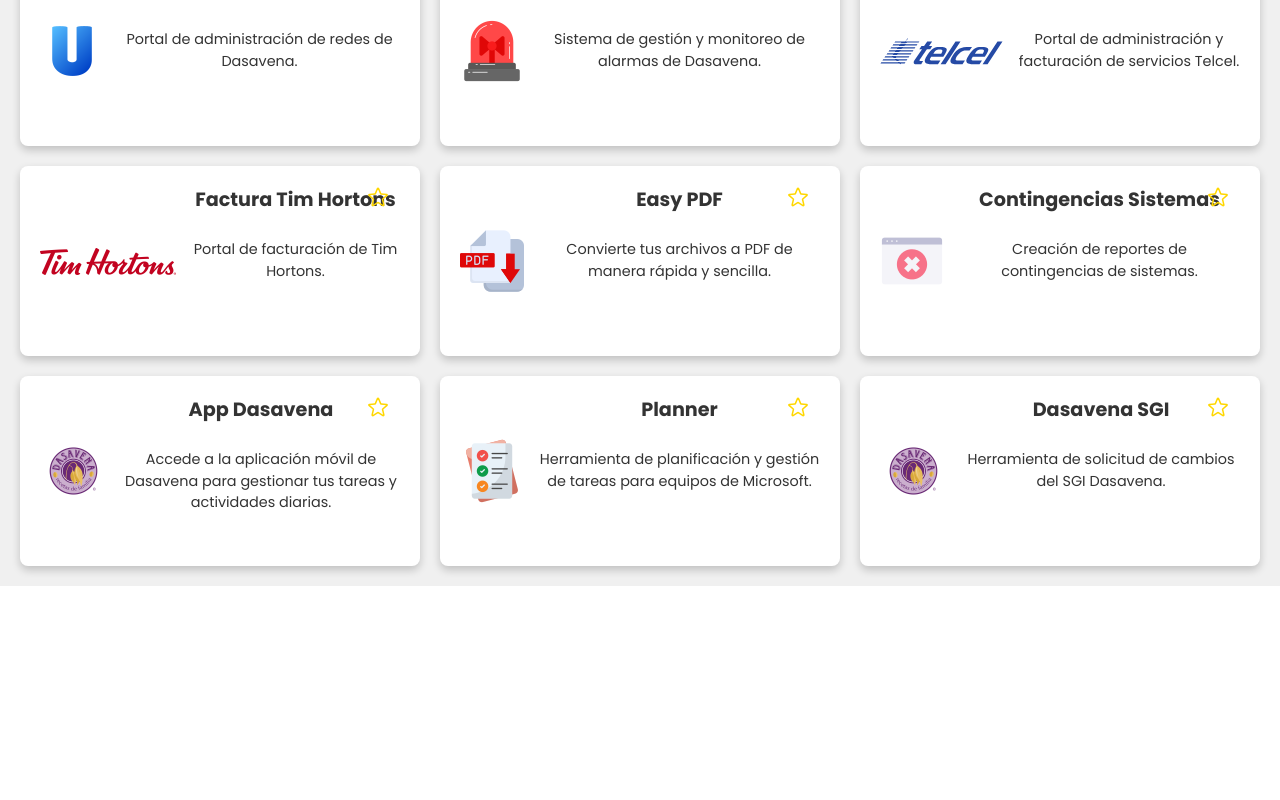
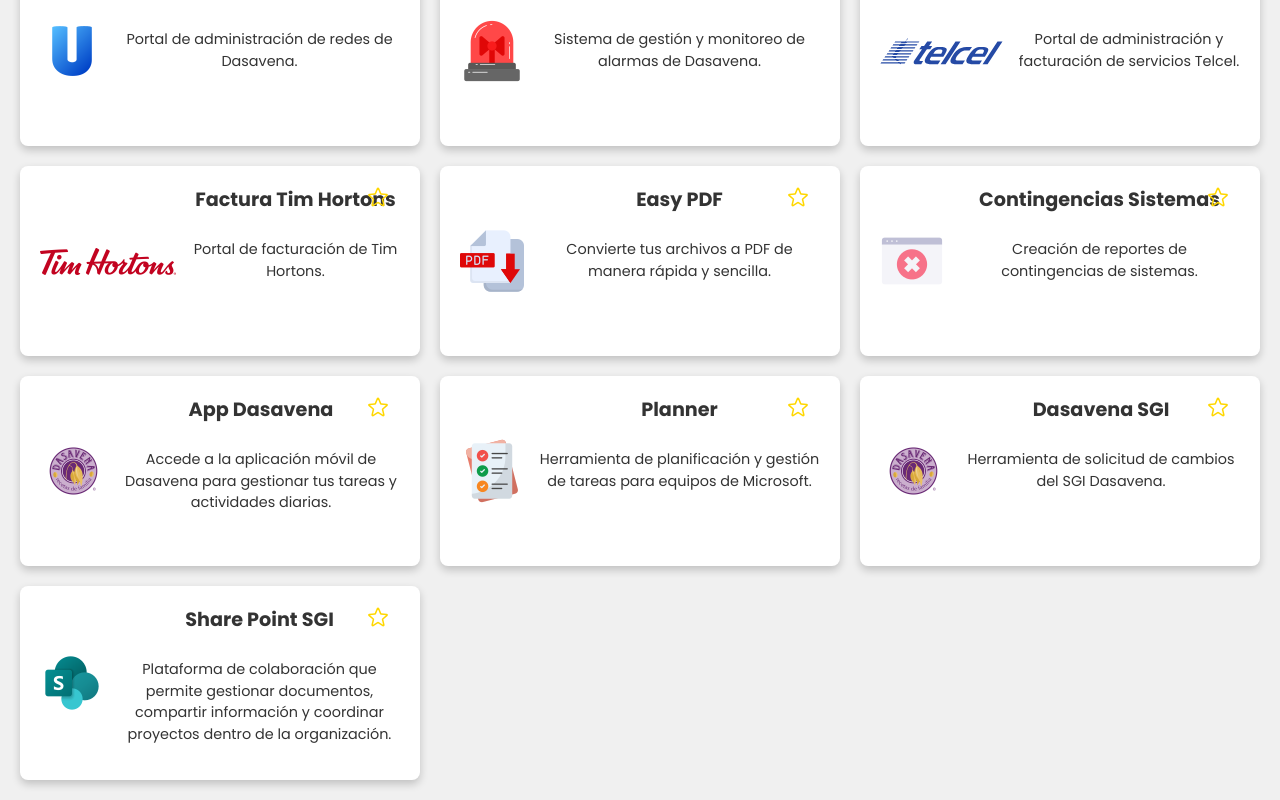
Before and after one commit to Nesz-ux/atajosdasavena, a React (Vite) app: page / in a window 1280 px wide. Shown: the part 2329-3129 px from the top of the page. Before the commit the page ends 2915 px from the top, so only its background shows below. Built offline with nearby package versions, Linux system fonts and the light colour scheme; a web font is replaced by a local one.

Commit message:
Cambio en cartas
Se cambio el link de cursos y se agrego el sharepoint de sgi

```diff
--- a/src/components/appsData.js
+++ b/src/components/appsData.js
@@ -151,7 +151,7 @@
     title: "Cursos SGI",
     description:
       "Cursos y capacitaciones diseñados para el desarrollo del personal interno de la empresa.",
-    url: "https://cursos.dasavena-intranet.com/courses/",
+    url: "https://dascursos.dasavena-intranet.com/all-courses/",
   },
   {
     image: powerbi,
@@ -287,7 +287,13 @@
       "Herramienta de solicitud de cambios del SGI Dasavena.",
     url: "https://sigdasa.domcloud.dev/",
   },
-
+  {
+    image: sharePoint,
+    title: "Share Point SGI",
+    description:
+      "Plataforma de colaboración que permite gestionar documentos, compartir información y coordinar proyectos dentro de la organización.",
+    url: "https://dasavenagourmet123.sharepoint.com/sites/SistemadeGestion",
+  },
 ];
 
 export default apps;
```
